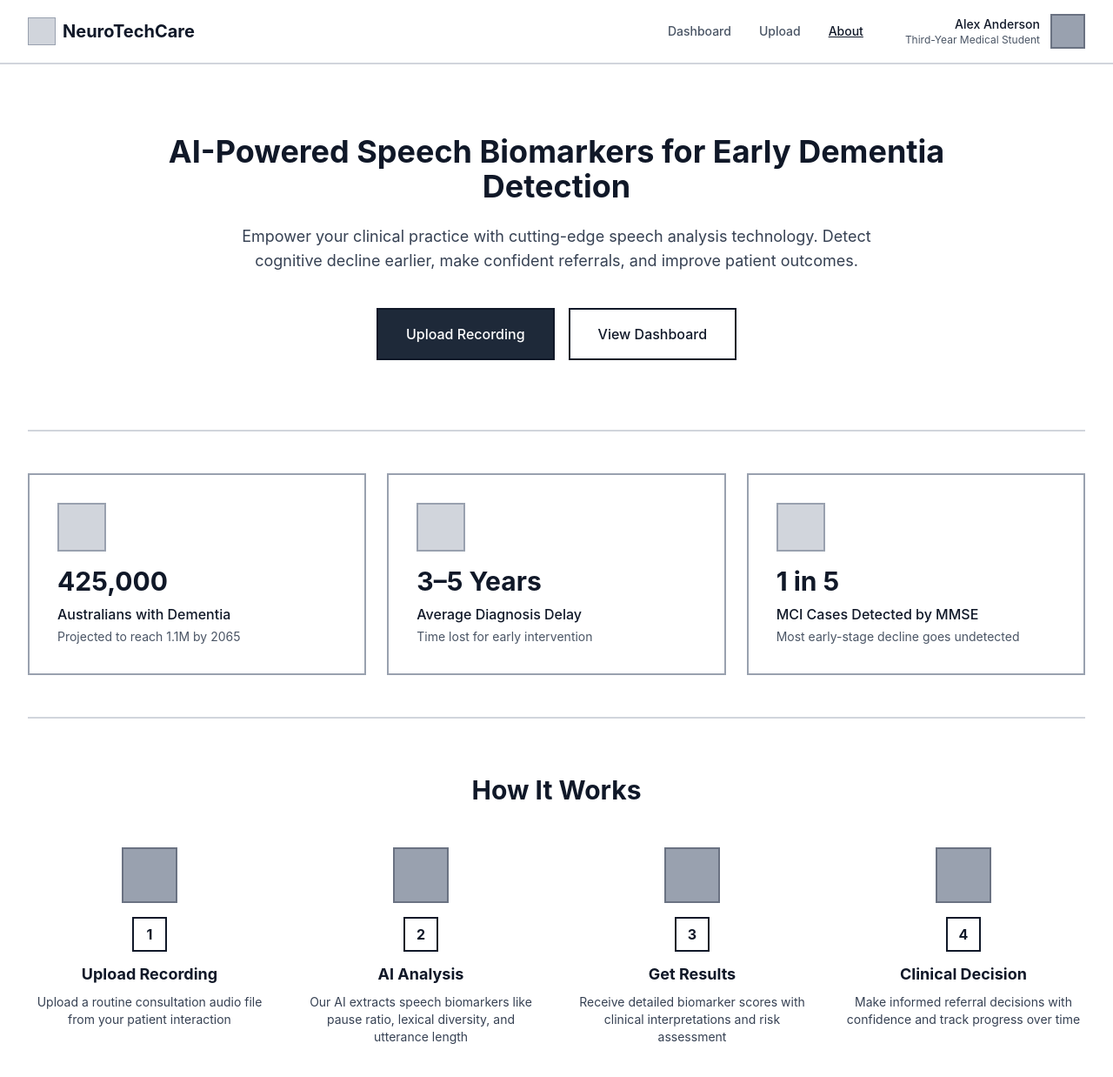
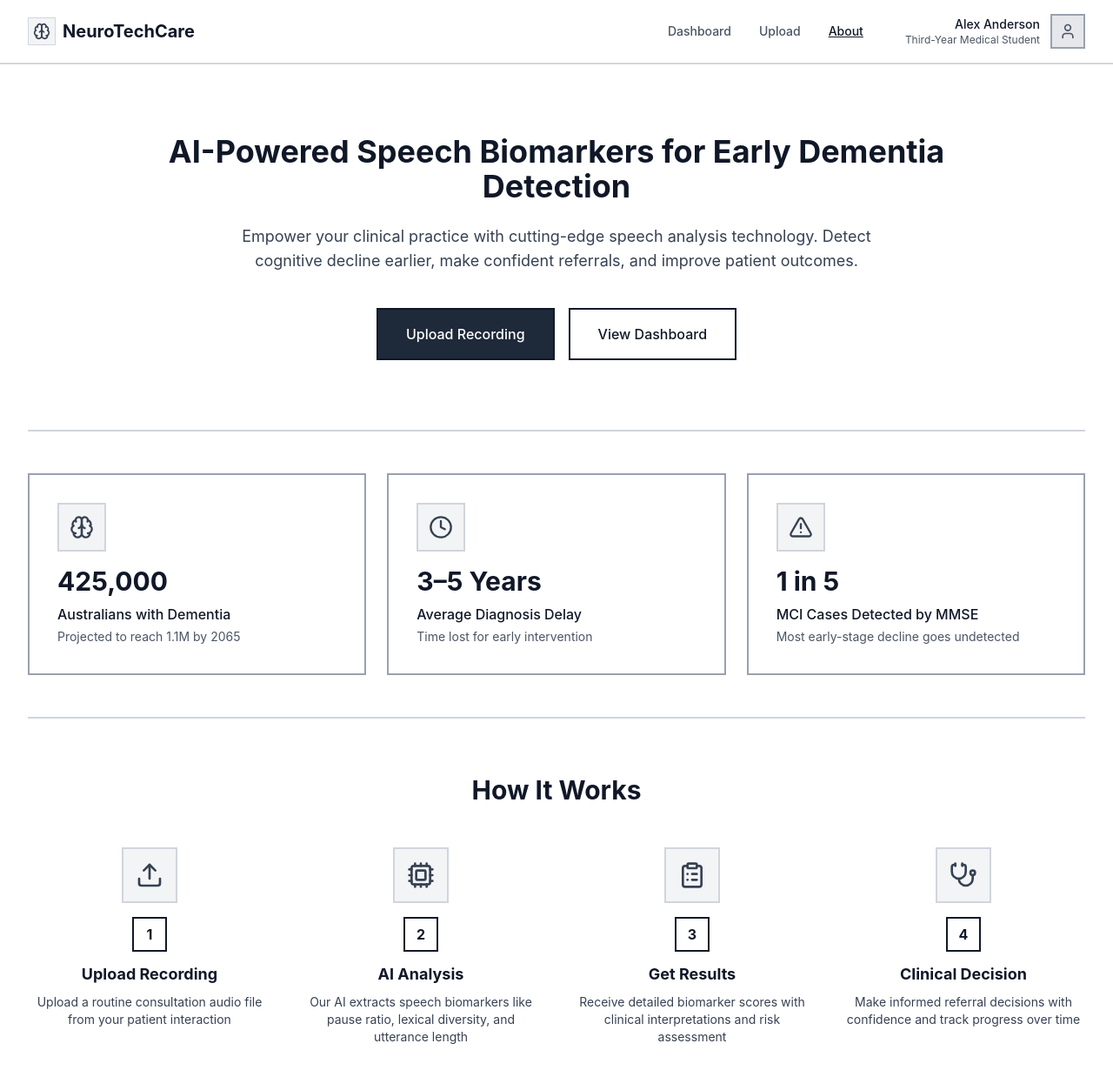
Before and after one commit to MustangWu/Cognitrack, a React (Vite) app: page / in a window 1280 px wide. Shown: the top 1238 px of the page at 87% size. Built offline with nearby package versions, Linux system fonts and the light colour scheme.

Commit message:
Add icons to Landing page and Navigation placeholders

```diff
--- a/src/app/components/Navigation.tsx
+++ b/src/app/components/Navigation.tsx
@@ -1,4 +1,5 @@
 import { Link, useLocation } from "react-router";
+import { Brain, User } from "lucide-react";
 
 export function Navigation() {
   const location = useLocation();
@@ -7,7 +8,9 @@ export function Navigation() {
     <nav className="bg-white border-b-2 border-gray-300 px-8 py-4">
       <div className="max-w-[1440px] mx-auto flex items-center justify-between">
         <Link to="/" className="flex items-center gap-2">
-          <div className="w-8 h-8 bg-gray-300 border border-gray-400"></div>
+          <div className="w-8 h-8 bg-gray-100 border border-gray-300 flex items-center justify-center">
+              <Brain className="w-5 h-5 text-gray-700" />
+            </div>
           <span className="text-xl font-bold text-gray-900">
             NeuroTechCare
           </span>
@@ -63,7 +66,9 @@ export function Navigation() {
               <div className="text-sm font-medium text-gray-900">Alex Anderson</div>
               <div className="text-xs text-gray-600">Third-Year Medical Student</div>
             </div>
-            <div className="w-10 h-10 bg-gray-400 border-2 border-gray-500"></div>
+            <div className="w-10 h-10 bg-gray-200 border-2 border-gray-400 flex items-center justify-center">
+              <User className="w-5 h-5 text-gray-600" />
+            </div>
           </div>
         </div>
       </div>
--- a/src/app/pages/Landing.tsx
+++ b/src/app/pages/Landing.tsx
@@ -1,5 +1,6 @@
 import { Navigation } from "../components/Navigation";
 import { Link } from "react-router";
+import { Brain, Clock, AlertTriangle, Upload, Cpu, ClipboardList, Stethoscope } from "lucide-react";
 
 export function Landing() {
   return (
@@ -36,21 +37,27 @@ export function Landing() {
         {/* Key Statistics */}
         <div className="grid grid-cols-1 md:grid-cols-3 gap-6 py-12 border-b-2 border-gray-300">
           <div className="border-2 border-gray-400 p-8">
-            <div className="w-14 h-14 bg-gray-300 border-2 border-gray-400 mb-4"></div>
+            <div className="w-14 h-14 bg-gray-100 border-2 border-gray-300 mb-4 flex items-center justify-center">
+              <Brain className="w-7 h-7 text-gray-700" />
+            </div>
             <div className="text-3xl font-bold text-gray-900 mb-2">425,000</div>
             <p className="text-gray-900 font-medium mb-1">Australians with Dementia</p>
             <p className="text-sm text-gray-600">Projected to reach 1.1M by 2065</p>
           </div>
 
           <div className="border-2 border-gray-400 p-8">
-            <div className="w-14 h-14 bg-gray-300 border-2 border-gray-400 mb-4"></div>
+            <div className="w-14 h-14 bg-gray-100 border-2 border-gray-300 mb-4 flex items-center justify-center">
+              <Clock className="w-7 h-7 text-gray-700" />
+            </div>
             <div className="text-3xl font-bold text-gray-900 mb-2">3–5 Years</div>
             <p className="text-gray-900 font-medium mb-1">Average Diagnosis Delay</p>
             <p className="text-sm text-gray-600">Time lost for early intervention</p>
           </div>
 
           <div className="border-2 border-gray-400 p-8">
-            <div className="w-14 h-14 bg-gray-300 border-2 border-gray-400 mb-4"></div>
+            <div className="w-14 h-14 bg-gray-100 border-2 border-gray-300 mb-4 flex items-center justify-center">
+              <AlertTriangle className="w-7 h-7 text-gray-700" />
+            </div>
             <div className="text-3xl font-bold text-gray-900 mb-2">1 in 5</div>
             <p className="text-gray-900 font-medium mb-1">MCI Cases Detected by MMSE</p>
             <p className="text-sm text-gray-600">Most early-stage decline goes undetected</p>
@@ -65,7 +72,9 @@ export function Landing() {
 
           <div className="grid grid-cols-1 md:grid-cols-4 gap-8">
             <div className="text-center">
-              <div className="w-16 h-16 bg-gray-400 border-2 border-gray-500 mx-auto mb-4"></div>
+              <div className="w-16 h-16 bg-gray-100 border-2 border-gray-300 mx-auto mb-4 flex items-center justify-center">
+                <Upload className="w-8 h-8 text-gray-700" />
+              </div>
               <div className="w-10 h-10 border-2 border-gray-900 text-gray-900 font-bold flex items-center justify-center mx-auto mb-3">
                 1
               </div>
@@ -76,7 +85,9 @@ export function Landing() {
             </div>
 
             <div className="text-center">
-              <div className="w-16 h-16 bg-gray-400 border-2 border-gray-500 mx-auto mb-4"></div>
+              <div className="w-16 h-16 bg-gray-100 border-2 border-gray-300 mx-auto mb-4 flex items-center justify-center">
+                <Cpu className="w-8 h-8 text-gray-700" />
+              </div>
               <div className="w-10 h-10 border-2 border-gray-900 text-gray-900 font-bold flex items-center justify-center mx-auto mb-3">
                 2
               </div>
@@ -87,7 +98,9 @@ export function Landing() {
             </div>
 
             <div className="text-center">
-              <div className="w-16 h-16 bg-gray-400 border-2 border-gray-500 mx-auto mb-4"></div>
+              <div className="w-16 h-16 bg-gray-100 border-2 border-gray-300 mx-auto mb-4 flex items-center justify-center">
+                <ClipboardList className="w-8 h-8 text-gray-700" />
+              </div>
               <div className="w-10 h-10 border-2 border-gray-900 text-gray-900 font-bold flex items-center justify-center mx-auto mb-3">
                 3
               </div>
@@ -98,7 +111,9 @@ export function Landing() {
             </div>
 
             <div className="text-center">
-              <div className="w-16 h-16 bg-gray-400 border-2 border-gray-500 mx-auto mb-4"></div>
+              <div className="w-16 h-16 bg-gray-100 border-2 border-gray-300 mx-auto mb-4 flex items-center justify-center">
+                <Stethoscope className="w-8 h-8 text-gray-700" />
+              </div>
               <div className="w-10 h-10 border-2 border-gray-900 text-gray-900 font-bold flex items-center justify-center mx-auto mb-3">
                 4
               </div>
```
